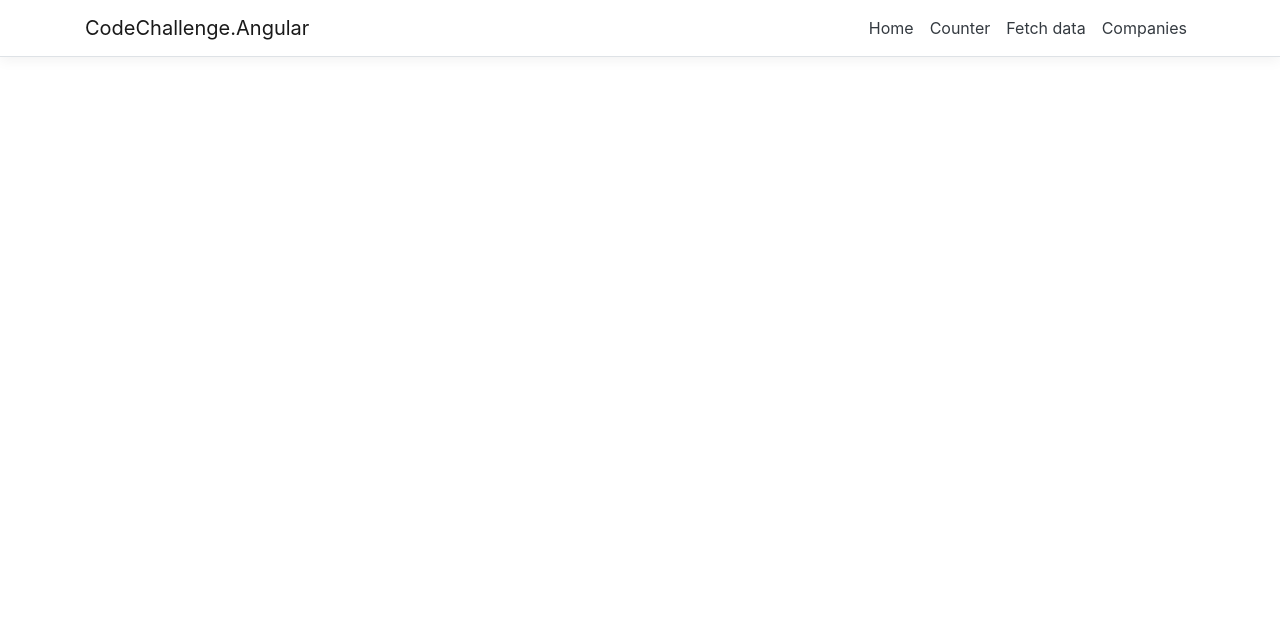
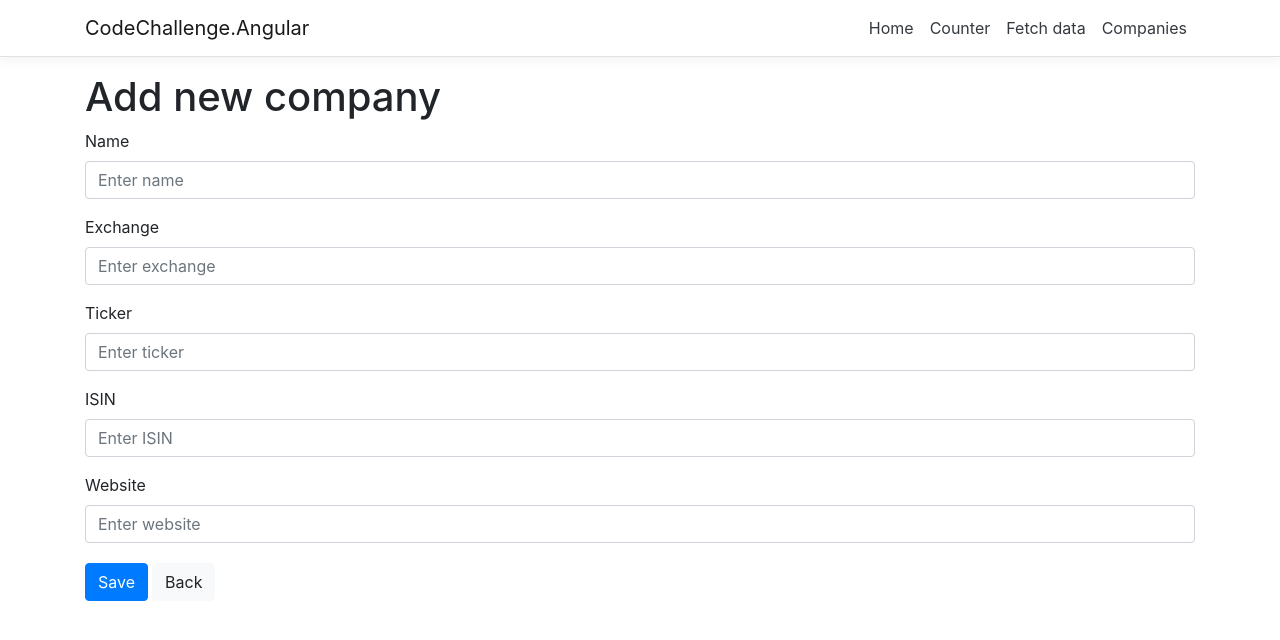
Before and after one commit to emanuelpaul/codechallenge, an Angular app in the folder src/CodeChallenge.Angular/ClientApp/: page /add-new-company in a window 1280 px wide. Before the commit this address led to /. Shown: the top 640 px of the page. Built offline with nearby package versions, Linux system fonts and the light colour scheme.

Commit message:
Add company edit component Add route for company edit and add Add component to ng module

```diff
--- a/src/CodeChallenge.Angular/ClientApp/src/app/app.module.ts
+++ b/src/CodeChallenge.Angular/ClientApp/src/app/app.module.ts
@@ -10,6 +10,7 @@ import { HomeComponent } from './home/home.component';
 import { CounterComponent } from './counter/counter.component';
 import { FetchDataComponent } from './fetch-data/fetch-data.component';
 import { CompanyList } from './companies/company-list.component';
+import { CompanyEdit } from './companies/company-edit-component';
 
 @NgModule({
   declarations: [
@@ -18,7 +19,8 @@ import { CompanyList } from './companies/company-list.component';
     HomeComponent,
     CounterComponent,
     FetchDataComponent,
-    CompanyList
+    CompanyList,
+    CompanyEdit
   ],
   imports: [
     BrowserModule.withServerTransition({ appId: 'ng-cli-universal' }),
@@ -29,6 +31,8 @@ import { CompanyList } from './companies/company-list.component';
       { path: 'counter', component: CounterComponent },
       { path: 'fetch-data', component: FetchDataComponent },
       { path: 'company-list', component: CompanyList },
+      { path: 'add-new-company', component: CompanyEdit },
+      { path: 'company-edit/:id', component: CompanyEdit },
     ])
   ],
   providers: [],
--- /dev/null
+++ b/src/CodeChallenge.Angular/ClientApp/src/app/companies/company-edit-component.ts
@@ -0,0 +1,35 @@
+import { Component, OnInit } from '@angular/core';
+import { ActivatedRoute, Router } from '@angular/router';
+import { ICompany } from './company';
+import { CompanyService } from './company.service';
+
+@Component({
+  templateUrl: './company-edit.component.html'
+})
+export class CompanyEdit implements OnInit {
+  company: ICompany = { name: '', exchange: '', isin: '', ticker: '', website: '', companyId: 0 };
+  pageTitle: string = '';
+
+  constructor(private route: ActivatedRoute, private router: Router, private companyService: CompanyService) {
+  }
+
+  ngOnInit(): void {
+    let id = +this.route.snapshot.paramMap.get('id');
+    if (id > 0) {
+      this.pageTitle = 'Edit company data'
+      this.companyService.getCompanyById(id).subscribe(company => this.company = company, _ => this.router.navigate(['/company-list']));
+    } else {
+      this.pageTitle = 'Add new company';
+    }
+  }
+
+  submit() {
+    if (this.company.companyId > 0) {
+      this.companyService.updateCompany(this.company.companyId, this.company)
+        .subscribe(_ => this.router.navigate(['/company-list']));
+    } else {
+      this.companyService.addCompany(this.company)
+        .subscribe(_ => this.router.navigate(['/company-list']));
+    }
+  }
+}
--- /dev/null
+++ b/src/CodeChallenge.Angular/ClientApp/src/app/companies/company-edit.component.html
@@ -0,0 +1,25 @@
+<h1>{{pageTitle}}</h1>
+<form (submit)="submit()">
+  <div class="form-group">
+    <label for="name">Name</label>
+    <input type="text" class="form-control" id="name" placeholder="Enter name" [(ngModel)]="company.name" name="name">
+  </div>
+  <div class="form-group">
+    <label for="exchange">Exchange</label>
+    <input type="text" class="form-control" id="exchange" placeholder="Enter exchange" [(ngModel)]="company.exchange" name="exchange">
+  </div>
+  <div class="form-group">
+    <label for="ticker">Ticker</label>
+    <input type="text" class="form-control" id="ticker" placeholder="Enter ticker" [(ngModel)]="company.ticker" name="ticker">
+  </div>
+  <div class="form-group">
+    <label for="isin">ISIN</label>
+    <input type="text" class="form-control" id="isin" placeholder="Enter ISIN" [(ngModel)]="company.isin" name="isin">
+  </div>
+  <div class="form-group">
+    <label for="website">Website</label>
+    <input type="text" class="form-control" id="website" placeholder="Enter website" [(ngModel)]="company.website" name="website">
+  </div>
+  <button type="submit" class="btn btn-primary">Save</button>
+  <a [routerLink]='["/company-list"]' class="btn btn-light m-1">Back</a>
+</form>
--- a/src/CodeChallenge.Angular/ClientApp/src/app/companies/company.service.ts
+++ b/src/CodeChallenge.Angular/ClientApp/src/app/companies/company.service.ts
@@ -16,18 +16,18 @@ export class CompanyService {
   }
 
   getCompanyById(id: number): Observable<ICompany> {
-    return this.httpClient.get<ICompany>(`http://localhost:5000/api/companies/${id}`);
+    return this.httpClient.get<ICompany>(`${this.baseUrl}/companies/${id}`);
   }
 
   updateCompany(id: number, company: ICompany): Observable<Object> {
-    return this.httpClient.put(`http://localhost:5000/api/companies/${id}`, company);
+    return this.httpClient.put(`${this.baseUrl}/companies/${id}`, company);
   }
 
   addCompany(company: ICompany): Observable<ICompany> {
-    return this.httpClient.post<ICompany>('http://localhost:5000/api/companies', company);
+    return this.httpClient.post<ICompany>(`${this.baseUrl}/companies`, company);
   }
 
   deleteCompany(companyId: number): Observable<Object> {
-    return this.httpClient.delete(`http://localhost:5000/api/companies/${companyId}`);
+    return this.httpClient.delete(`${this.baseUrl}/companies/${companyId}`);
   }
 }
```
Also changed, not shown: 1 other file (tests, documents, lock files or other folders).
